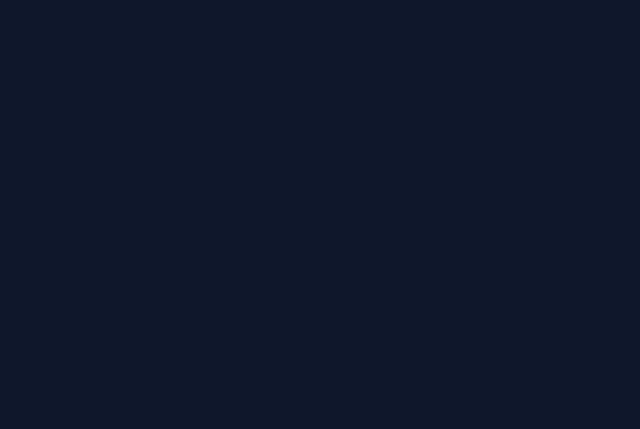
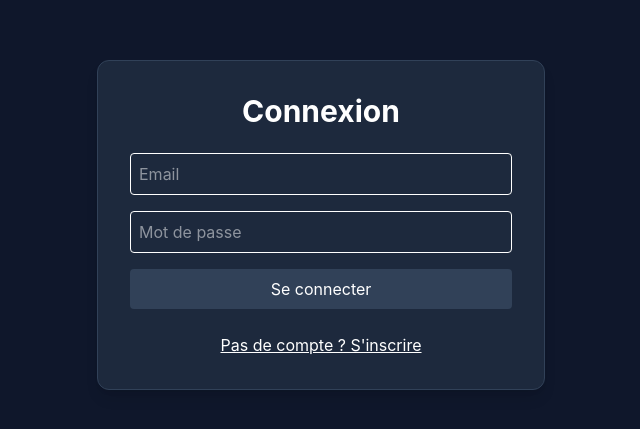
Before and after one commit to EwenLP/pokedev, a React (Vite) app in the folder frontend/: page /login in a window 1280 px wide. Before the commit this address had no page. Shown: the part 127-556 px from the top of the page, without its empty margins (319-959 px from the left). Built offline with nearby package versions, Linux system fonts and the light colour scheme.

Commit message:
[STYLE] ajout de la page connexion et inscription

```diff
--- a/frontend/src/App.jsx
+++ b/frontend/src/App.jsx
@@ -3,6 +3,7 @@ import { BrowserRouter, Routes, Route } from "react-router-dom";
 import Pokedex from "./pages/Pokedex.jsx";
 import PokemonDetail from "./pages/PokemonDetail.jsx";
 import TeamBuilder from "./pages/TeamBuilder.jsx";
+import Login from "./pages/Login.jsx";
 
 function App() {
 	return (
@@ -13,6 +14,7 @@ function App() {
 					<Route path="/pokedex" element={<Pokedex />} />
 					<Route path="/pokemon/:id" element={<PokemonDetail />} />
 					<Route path="/team" element={<TeamBuilder />} />
+					<Route path="/login" element={<Login />} />
 				</Routes>
 			</div>
 		</BrowserRouter>
--- /dev/null
+++ b/frontend/src/pages/Login.jsx
@@ -0,0 +1,162 @@
+import { useState } from "react";
+import { useNavigate } from "react-router-dom";
+
+export default function Login() {
+	const navigate = useNavigate();
+
+	const [isRegister, setIsRegister] = useState(false);
+	const [loading, setLoading] = useState(false);
+	const [error, setError] = useState("");
+	const [success, setSuccess] = useState("");
+
+	const [formData, setFormData] = useState({
+		email: "",
+		username: "",
+		password: "",
+	});
+
+	const handleChange = (e) => {
+		setFormData((prev) => ({
+			...prev,
+			[e.target.name]: e.target.value,
+		}));
+	};
+
+	const handleSubmit = async (e) => {
+		e.preventDefault();
+		setError("");
+		setSuccess("");
+		setLoading(true);
+
+		try {
+			const url = isRegister
+				? "http://localhost:3000/api/auth/register"
+				: "http://localhost:3000/api/auth/login";
+
+			const body = isRegister
+				? {
+						email: formData.email,
+						username: formData.username,
+						password: formData.password,
+				  }
+				: {
+						email: formData.email,
+						password: formData.password,
+				  };
+
+			const response = await fetch(url, {
+				method: "POST",
+				headers: {
+					"Content-Type": "application/json",
+				},
+				body: JSON.stringify(body),
+			});
+
+			const data = await response.json();
+
+			if (!response.ok) {
+				throw new Error(data.message || "Une erreur est survenue.");
+			}
+
+			if (data.token) {
+				localStorage.setItem("token", data.token);
+			}
+
+			if (data.user) {
+				localStorage.setItem("user", JSON.stringify(data.user));
+			}
+
+			setSuccess(data.message || "Succès.");
+
+			setTimeout(() => {
+				navigate("/pokedex");
+			}, 800);
+		} catch (err) {
+			setError(err.message || "Erreur inconnue.");
+		} finally {
+			setLoading(false);
+		}
+	};
+
+	return (
+		<div className="max-w-screen-2xl mx-auto p-6 flex justify-center items-center min-h-[80vh]">
+			<div className="w-full max-w-md bg-slate-800 rounded-xl border border-slate-700 p-8 shadow-lg">
+				<h1 className="text-3xl font-bold mb-6 text-center">
+					{isRegister ? "Inscription" : "Connexion"}
+				</h1>
+
+				<form onSubmit={handleSubmit} className="flex flex-col gap-4">
+					<input
+						type="email"
+						name="email"
+						placeholder="Email"
+						value={formData.email}
+						onChange={handleChange}
+						className="w-full p-2 rounded border border-white text-white bg-transparent"
+						required
+					/>
+
+					{isRegister && (
+						<input
+							type="text"
+							name="username"
+							placeholder="Nom d'utilisateur"
+							value={formData.username}
+							onChange={handleChange}
+							className="w-full p-2 rounded border border-white text-white bg-transparent"
+							required
+						/>
+					)}
+
+					<input
+						type="password"
+						name="password"
+						placeholder="Mot de passe"
+						value={formData.password}
+						onChange={handleChange}
+						className="w-full p-2 rounded border border-white text-white bg-transparent"
+						required
+					/>
+
+					{error && <p className="text-red-400 text-sm text-center">{error}</p>}
+					{success && (
+						<p className="text-green-400 text-sm text-center">{success}</p>
+					)}
+
+					<button
+						type="submit"
+						disabled={loading}
+						className="px-4 py-2 bg-slate-700 rounded hover:bg-slate-600 transition disabled:opacity-50"
+					>
+						{loading
+							? "Chargement..."
+							: isRegister
+							? "S'inscrire"
+							: "Se connecter"}
+					</button>
+				</form>
+
+				<div className="text-center mt-6">
+					<button
+						type="button"
+						onClick={() => {
+							setIsRegister(!isRegister);
+							setError("");
+							setSuccess("");
+							setFormData({
+								email: "",
+								username: "",
+								password: "",
+							});
+						}}
+						className="text-white underline"
+					>
+						{isRegister
+							? "Déjà un compte ? Se connecter"
+							: "Pas de compte ? S'inscrire"}
+					</button>
+				</div>
+			</div>
+		</div>
+	);
+}
```
Also changed, not shown: 1 other file (tests, documents, lock files or other folders).
